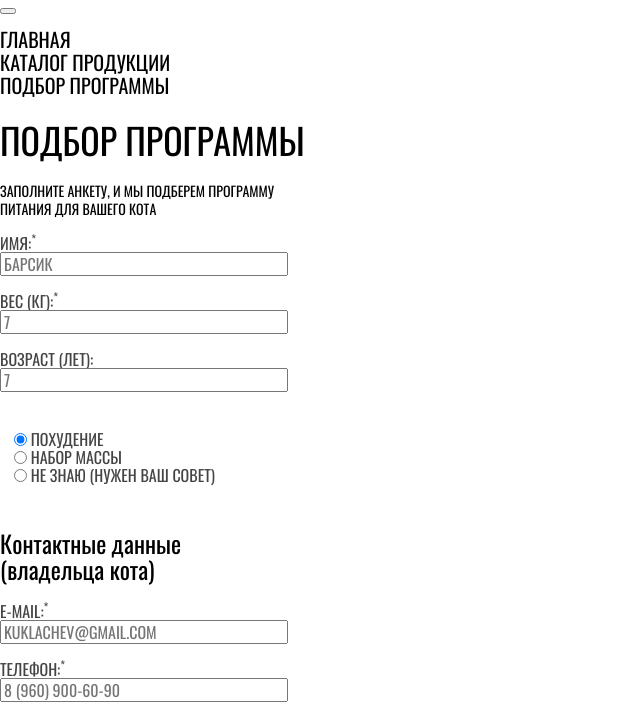
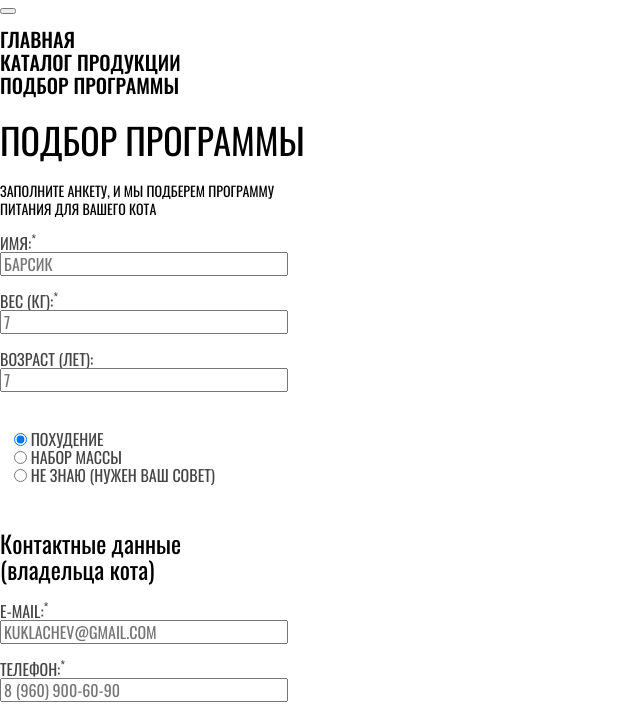
Before and after one commit to LyudmilaMos/1597271-cat-energy-23, a website: page source/form.html in a window 1280 px wide. Shown: the part 44-754 px from the top of the page, without its empty margins (0-640 px from the left). Drawn offline with nearby package versions, Linux system fonts and the light colour scheme; files that its build step writes are made by us from their sources.

Commit message:
Стилизация всех страниц доработка 2

```diff
--- a/source/less/blocks/form.less
+++ b/source/less/blocks/form.less
@@ -1,6 +1,6 @@
 /* Form */
 
-form {
+.form {
   width: 280px;
 }
 
--- a/source/less/global/font-oswaldregular.less
+++ /dev/null
@@ -1,17 +0,0 @@
-@font-face {
-  font-family: "Oswald";
-  src: url("../fonts/oswaldregular.woff2") format("woff2"),
-    url("../fonts/oswaldregular.woff") format("woff");
-  font-weight: 400;
-  font-style: normal;
-  font-display: swap;
-}
-
-@font-face {
-  font-family: "Oswald";
-  src: url("../fonts/oswaldregular.woff2") format("woff2"),
-    url("../fonts/oswaldregular.woff") format("woff");
-  font-weight: 500;
-  font-style: normal;
-  font-display: swap;
-}
--- a/source/less/global/font-oswaldmedium.less
+++ b/source/less/global/fonts.less
@@ -1,11 +1,4 @@
-@font-face {
-  font-family: "Oswald";
-  src: url("../fonts/oswaldmedium.woff2") format("woff2"),
-    url("../fonts/oswaldmedium.woff") format("woff");
-  font-weight: 400;
-  font-style: normal;
-  font-display: swap;
-}
+/* Fonts */
 
 @font-face {
   font-family: "Oswald";
@@ -15,3 +8,12 @@
   font-style: normal;
   font-display: swap;
 }
+
+@font-face {
+  font-family: "Oswald";
+  src: url("../fonts/oswaldregular.woff2") format("woff2"),
+    url("../fonts/oswaldregular.woff") format("woff");
+  font-weight: 400;
+  font-style: normal;
+  font-display: swap;
+}
--- a/source/less/global/variables.less
+++ b/source/less/global/variables.less
@@ -16,5 +16,5 @@
 @status_error: #ff8282;
 @basic_red: #fa0404;
 
-@main-font: "Arial", "Oswald", sans-serif;
+@main-font: "Arial", sans-serif;
 @title-font: "Oswald", "Arial", sans-serif;
--- a/source/less/style.less
+++ b/source/less/style.less
@@ -2,8 +2,7 @@
 // Global
 @import "global/variables.less";
 @import "global/normalize.less";
-@import "global/font-oswaldmedium.less";
-@import "global/font-oswaldregular.less";
+@import "global/fonts.less";
 @import "global/global.less";
 
 //Blocks
```
